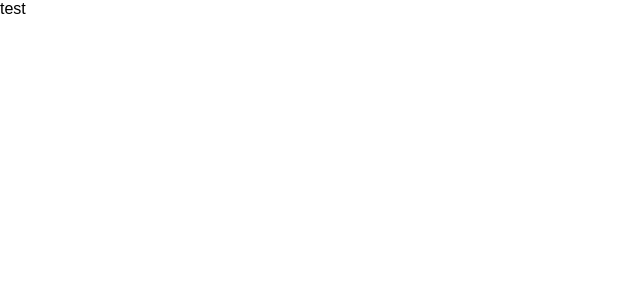
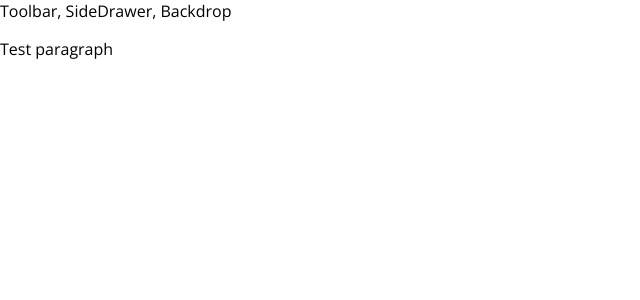
Before and after one commit to javiergranados/burger-builder, a React app: page / in a window 1280 px wide. Shown: the top 300 px of the page, without its empty margins (0-640 px from the left). Built offline with nearby package versions, Linux system fonts and the light colour scheme.

Commit message:
Added Layout component

```diff
--- a/src/App.js
+++ b/src/App.js
@@ -1,10 +1,14 @@
 import React, { Component } from 'react'
+
+import Layout from './components/Layout/Layout'
 
 class App extends Component {
   render () {
     return (
       <div>
-        test
+        <Layout>
+          <p>Test paragraph</p>
+        </Layout>
       </div>
     )
   }
--- /dev/null
+++ b/src/components/Layout/Layout.js
@@ -0,0 +1,16 @@
+import React from 'react'
+
+import Aux from '../../hoc/Aux'
+
+const layout = props => {
+  return (
+    <Aux>
+      <div>Toolbar, SideDrawer, Backdrop</div>
+      <main>
+        {props.children}
+      </main>
+    </Aux>
+  )
+}
+
+export default layout
--- /dev/null
+++ b/src/hoc/Aux.js
@@ -0,0 +1,3 @@
+const aux = props => props.children
+
+export default aux
--- a/src/index.css
+++ b/src/index.css
@@ -1,5 +1,5 @@
 body {
   margin: 0;
   padding: 0;
-  font-family: sans-serif;
+  font-family: "Open sans", sans-serif;
 }
--- a/src/index.js
+++ b/src/index.js
@@ -1,5 +1,6 @@
 import React from 'react'
 import ReactDOM from 'react-dom'
+
 import './index.css'
 import App from './App'
 
```
